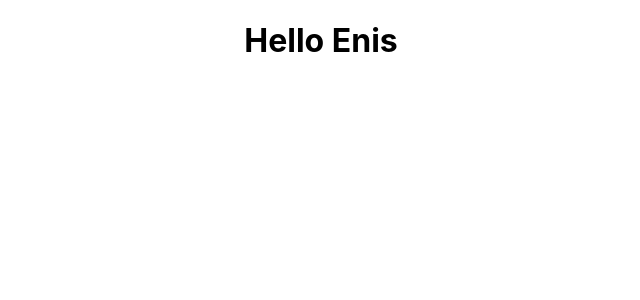
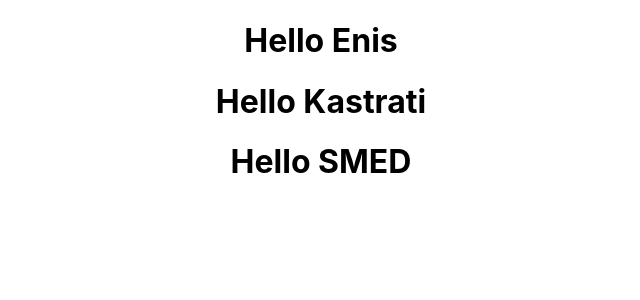
Before and after one commit to eniskastrati/reactjs-study, a React (Create React App) app in the folder reactapp/: page / in a window 1280 px wide. Shown: the top 300 px of the page, without its empty margins (319-959 px from the left). Built offline with nearby package versions, Linux system fonts and the light colour scheme.

Commit message:
#comment Adding and using props in functional components

```diff
--- a/reactapp/src/App.js
+++ b/reactapp/src/App.js
@@ -1,13 +1,15 @@
 import './App.css';
 //this is how we have to import it now after not exported as default
-import { Greet } from './components/Greet';
+import Greet from './components/Greet';
 import Hello from './components/Hello'
 
 function App() {
   return (
     <div className="App">
-      {/* <Greet /> */}
-      <Hello />
+      <Greet name='Enis' />
+      <Greet name='Kastrati' />
+      <Greet name='SMED' />
+      {/* <Hello /> */}
     </div>
   );
 }
--- a/reactapp/src/components/Greet.js
+++ b/reactapp/src/components/Greet.js
@@ -1,6 +1,5 @@
 import React from 'react'
 
-//right now we just export it as default and have also to import it differently
-export const Greet = () => <h1>Hello Enis Kastrati</h1>
+const Greet = (props) => <h1>Hello {props.name}</h1>
 
-// export default Greet;
+export default Greet;
```
